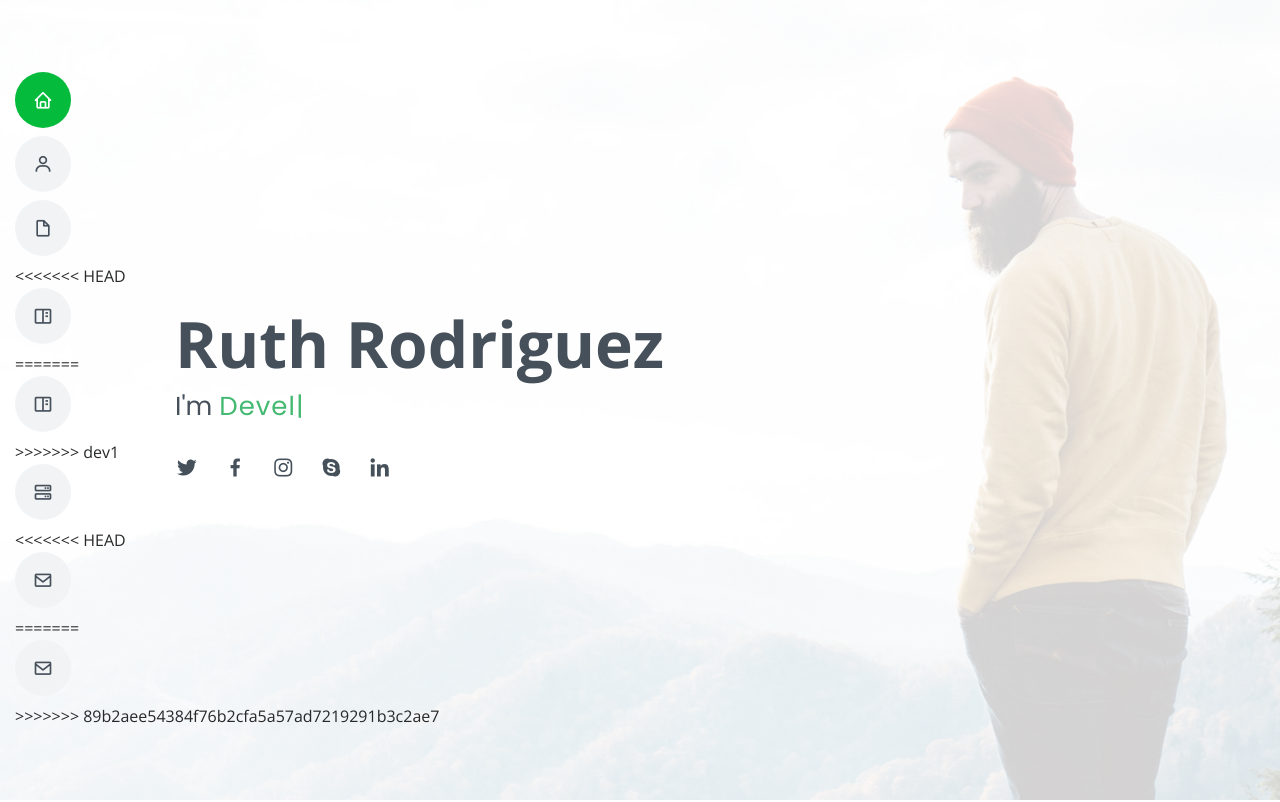
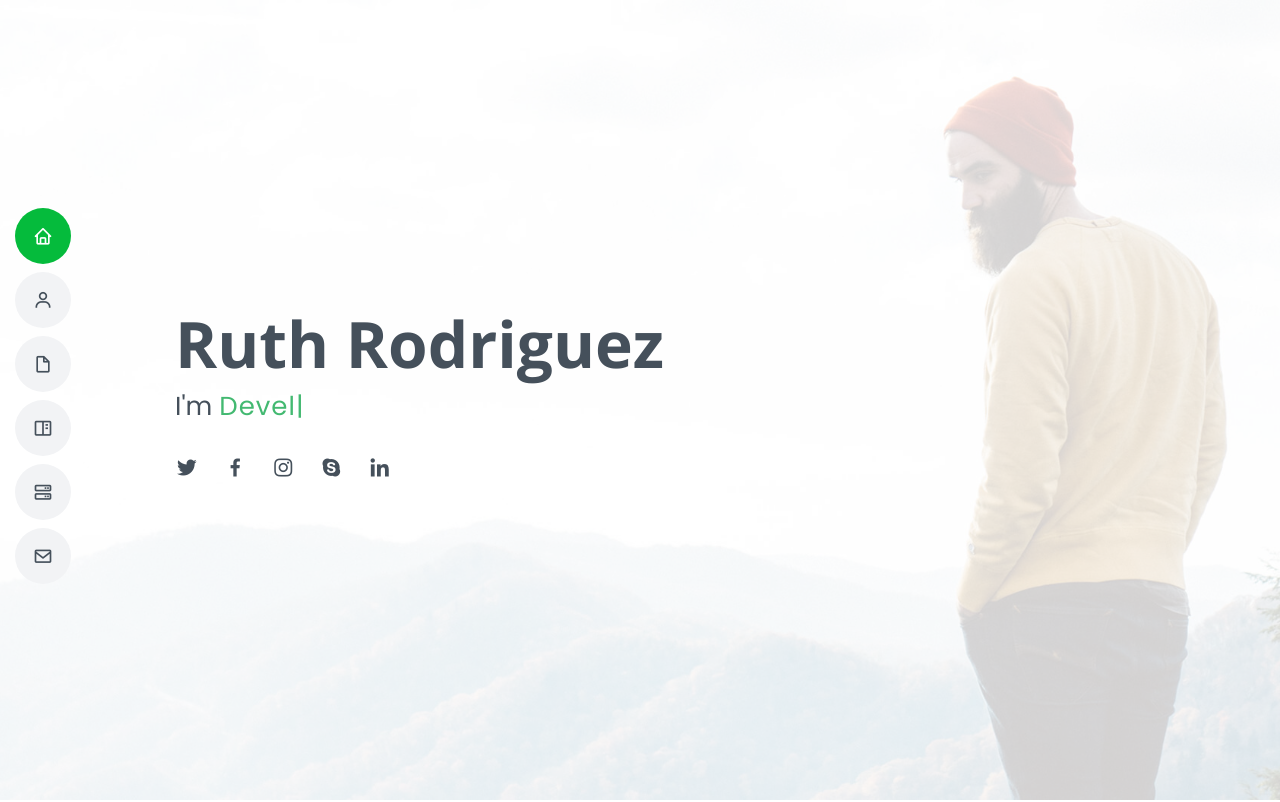
Before and after one commit to ruthyrodriguez/Practica, a plain HTML site: page index.html in a window 1280 px wide. Shown: the top 802 px of the page. Drawn offline with nearby package versions, Linux system fonts and the light colour scheme.

Commit message:
cambios en portafolio

```diff
--- a/index.html
+++ b/index.html
@@ -50,17 +50,9 @@
         <li class="active"><a href="#hero"><i class="bx bx-home"></i> <span>inicio main</span></a></li>
         <li><a href="#about"><i class="bx bx-user"></i> <span>inicio</span></a></li>
         <li><a href="#resume"><i class="bx bx-file-blank"></i> <span>Resume</span></a></li>
-<<<<<<< HEAD
-        <li><a href="#portfolio"><i class="bx bx-book-content"></i> <span>Portfolio5</span></a></li>
-=======
-        <li><a href="#portfolio"><i class="bx bx-book-content"></i> <span>Portfolios</span></a></li>
->>>>>>> dev1
+        <li><a href="#portfolio"><i class="bx bx-book-content"></i> <span>Poortafolio5</span></a></li>
         <li><a href="#services"><i class="bx bx-server"></i> <span>Services</span></a></li>
-<<<<<<< HEAD
         <li><a href="#contact"><i class="bx bx-envelope"></i> <span>Contactos</span></a></li>
-=======
-        <li><a href="#contact"><i class="bx bx-envelope"></i> <span>Kontact</span></a></li>
->>>>>>> 89b2aee54384f76b2cfa5a57ad7219291b3c2ae7
       </ul>
     </nav><!-- .nav-menu -->
 
```
